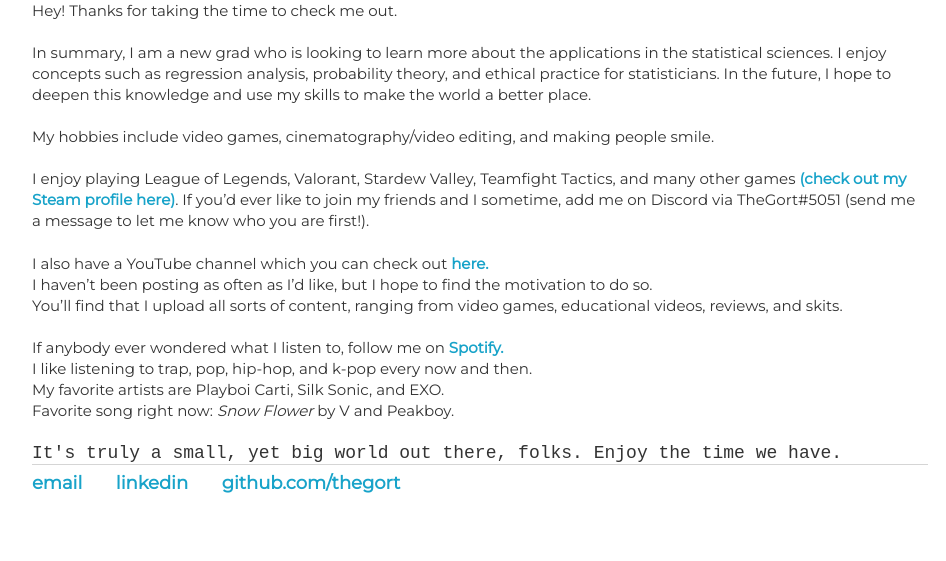
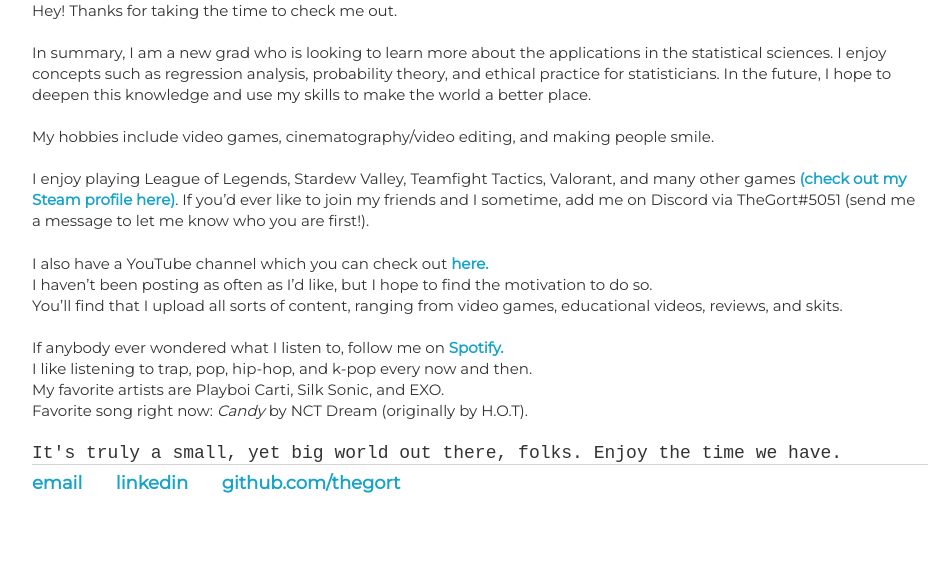
Before and after one commit to TheGort/thegort.github.io, a Jekyll site: the page built from about.md, in a window 1280 px wide. Shown: the part 599-1160 px from the top of the page, without its empty margins (160-1106 px from the left). Built offline with Jekyll 4.4.1, drawn with Linux system fonts in a browser that asks for light colours.

```diff
--- a/about.md
+++ b/about.md
@@ -19,7 +19,7 @@ My hobbies include video games, cinematography/video editing, and making people
 
 &nbsp;
 
-I enjoy playing League of Legends, Valorant, Stardew Valley, Teamfight Tactics, and many other games [**(check out my Steam profile here)**](https://steamcommunity.com/id/thegortisthebestrightnow/){:target="_blank"}.
+I enjoy playing League of Legends, Stardew Valley, Teamfight Tactics, Valorant, and many other games [**(check out my Steam profile here)**](https://steamcommunity.com/id/thegortisthebestrightnow/){:target="_blank"}.
 If you'd ever like to join my friends and I sometime, add me on Discord via TheGort#5051 (send me a message to let me know who you are first!).
 
 &nbsp;
@@ -33,7 +33,7 @@ You'll find that I upload all sorts of content, ranging from video games, educat
 If anybody ever wondered what I listen to, follow me on [**Spotify.**](https://open.spotify.com/user/6r2g75pi5l7e863bglv83pzj9?si=CZbhiKIdRq2NqdZcS2SdHQ){:target="_blank"}
 I like listening to trap, pop, hip-hop, and k-pop every now and then.
 My favorite artists are Playboi Carti, Silk Sonic, and EXO.
-Favorite song right now: *Snow Flower* by V and Peakboy.
+Favorite song right now: *Candy* by NCT Dream (originally by H.O.T).
 
 &nbsp;
 
--- a/index.html
+++ b/index.html
@@ -4,7 +4,7 @@ title: David Pham, TheGort
 ---
 <div class="blurb">
 	<h1>What's up everybody, it's David here.</h1>
-	<p style="margin-bottom: 0.5em">My name is David Pham, and I’m a recent graduate at the University of Toronto (St. George) with a degree in mathematics and statistics. (That's crazy!)</p>
+	<p style="margin-bottom: 0.5em">My name is David Pham, and I graduated from the University of Toronto (St. George) with a degree in mathematics and statistics. (That's crazy!)</p>
 	<p style="margin-bottom: 0.5em">This website (not exactly mobile-friendly) was made by myself with the help of Jekyll and Markdown.</p>
 	<img src="/assets/images/jjeoreo.jpg" alt = "A picture of me" width="450" height="650">
 </div><!-- /.blurb -->
```
Also changed, not shown: photos.html (+5 -2 lines), assets/images/BANGER.jpg (added), assets/images/david_hot.jpg (added), assets/images/steven_champ.jpg (added).
